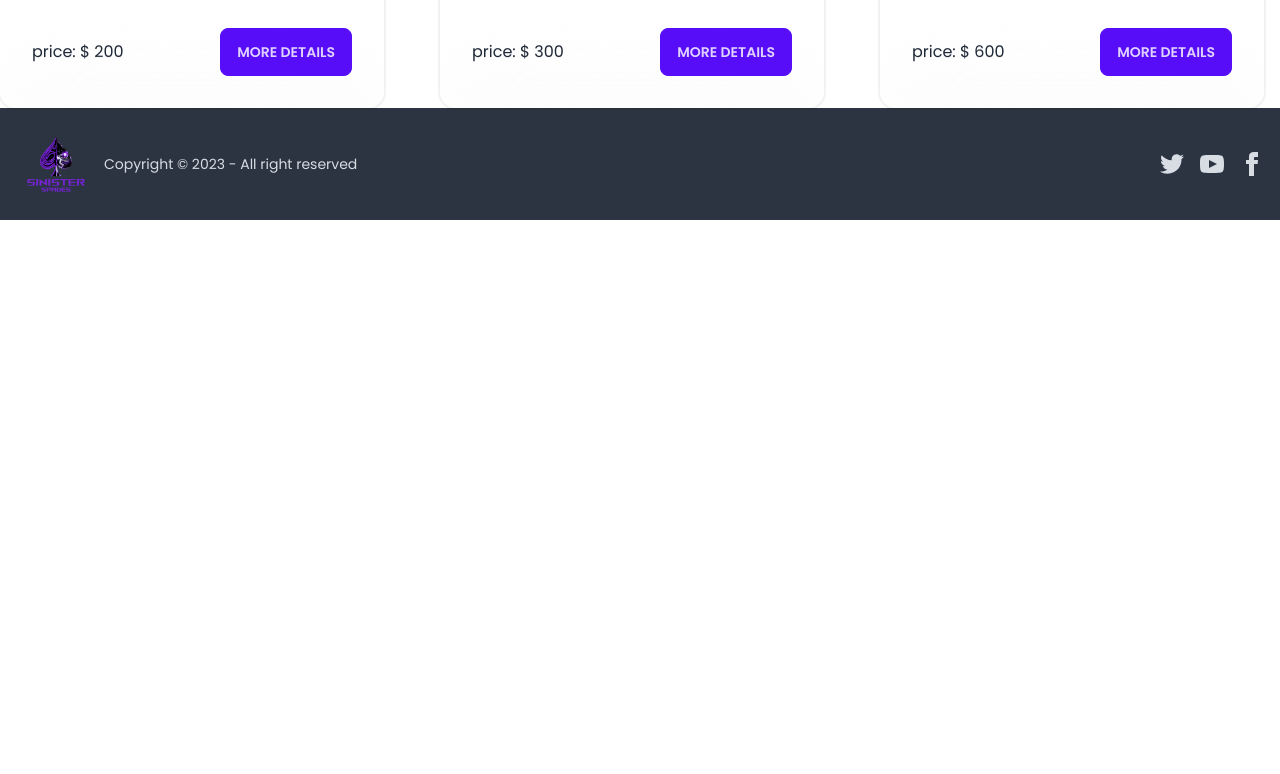
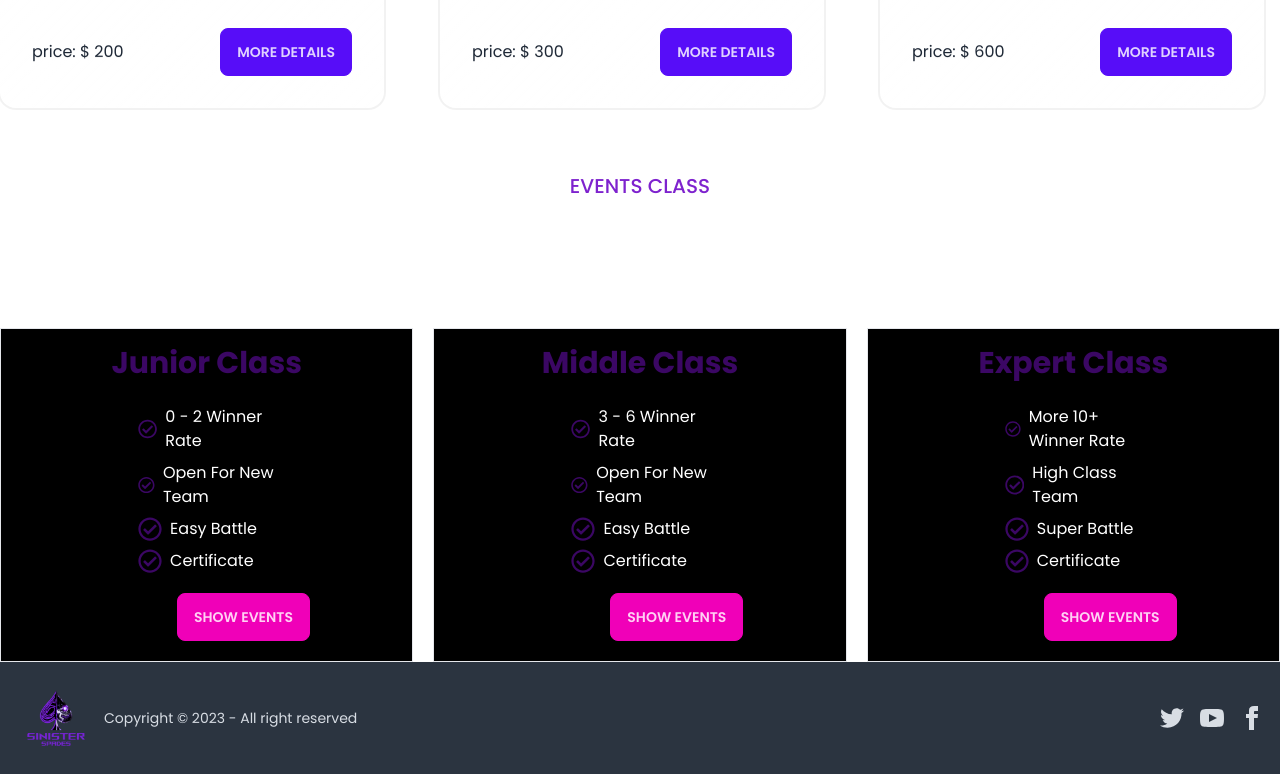
Before and after one commit to MohammedNawazMynulIslam/Event-Management-client-Sininster-Spades-, a React (Vite) app in the folder event-management/: page / in a window 1280 px wide. Shown: the part 2176-2950 px from the top of the page. Before the commit the page ends 2396 px from the top, so only its background shows below. Built offline with nearby package versions, Linux system fonts and the light colour scheme.

Commit message:
added event class section

```diff
--- /dev/null
+++ b/event-management/src/components/pages/Home/EventClass.jsx
@@ -0,0 +1,102 @@
+import { FaRegCheckCircle } from "react-icons/fa";
+const EventClass = () => {
+  return (
+    <div className="mt-16 container mx-auto">
+      <h2 className="text-xl text-purple-700 font-medium text-center">
+        EVENTS CLASS
+      </h2>
+      <p className="text-5xl font-bold my-10 text-center text-white">
+        Lets Join Your Team
+      </p>
+
+      <div className="grid grid-cols-1 md:grid-cols-2 lg:grid-cols-3 gap-5">
+        {/* junior */}
+        <div className="border bg-black hover:cursor-pointe">
+          <h2 className="text-center font-bold text-3xl p-4 text-purple-950">
+            Junior Class
+          </h2>
+          <ul className="w-1/3 mx-auto mb-5 text-white">
+            <li className="flex gap-2 items-center my-2">
+              {" "}
+              <FaRegCheckCircle className="text-purple-950 text-2xl"></FaRegCheckCircle>
+              0 - 2 Winner Rate
+            </li>
+            <li className="flex gap-2 items-center my-2">
+              {" "}
+              <FaRegCheckCircle className="text-purple-950 text-2xl"></FaRegCheckCircle>
+              Open For New Team
+            </li>
+            <li className="flex gap-2 items-center my-2">
+              <FaRegCheckCircle className="text-purple-950 text-2xl"></FaRegCheckCircle>{" "}
+              Easy Battle
+            </li>
+            <li className="flex gap-2 items-center my-2">
+              {" "}
+              <FaRegCheckCircle className="text-purple-950 text-2xl"></FaRegCheckCircle>
+              Certificate
+            </li>
+          </ul>
+          <button className="btn btn-secondary ml-44 mb-5">Show Events</button>
+        </div>
+        {/* junior */}
+        <div className="border bg-black hover:cursor-pointe">
+          <h2 className="text-center font-bold text-3xl p-4 text-purple-950">
+            Middle Class
+          </h2>
+          <ul className="w-1/3 mx-auto mb-5 text-white">
+            <li className="flex gap-2 items-center my-2">
+              {" "}
+              <FaRegCheckCircle className="text-purple-950 text-2xl"></FaRegCheckCircle>
+              3 - 6 Winner Rate
+            </li>
+            <li className="flex gap-2 items-center my-2">
+              {" "}
+              <FaRegCheckCircle className="text-purple-950 text-2xl"></FaRegCheckCircle>
+              Open For New Team
+            </li>
+            <li className="flex gap-2 items-center my-2">
+              <FaRegCheckCircle className="text-purple-950 text-2xl"></FaRegCheckCircle>{" "}
+              Easy Battle
+            </li>
+            <li className="flex gap-2 items-center my-2">
+              {" "}
+              <FaRegCheckCircle className="text-purple-950 text-2xl"></FaRegCheckCircle>
+              Certificate
+            </li>
+          </ul>
+          <button className="btn btn-secondary ml-44 mb-5">Show Events</button>
+        </div>
+        {/* junior */}
+        <div className="border bg-black hover:cursor-pointe">
+          <h2 className="text-center font-bold text-3xl p-4 text-purple-950">
+            Expert Class
+          </h2>
+          <ul className="w-1/3 mx-auto mb-5 text-white">
+            <li className="flex gap-2 items-center my-2">
+              {" "}
+              <FaRegCheckCircle className="text-purple-950 text-2xl"></FaRegCheckCircle>
+              More 10+ Winner Rate
+            </li>
+            <li className="flex gap-2 items-center my-2">
+              {" "}
+              <FaRegCheckCircle className="text-purple-950 text-2xl"></FaRegCheckCircle>
+              High Class Team
+            </li>
+            <li className="flex gap-2 items-center my-2">
+              <FaRegCheckCircle className="text-purple-950 text-2xl"></FaRegCheckCircle>{" "}
+              Super Battle
+            </li>
+            <li className="flex gap-2 items-center my-2">
+              {" "}
+              <FaRegCheckCircle className="text-purple-950 text-2xl"></FaRegCheckCircle>
+              Certificate
+            </li>
+          </ul>
+          <button className="btn btn-secondary ml-44 mb-5">Show Events</button>
+        </div>
+      </div>
+    </div>
+  );
+};
+
+export default EventClass;
--- a/event-management/src/components/pages/Home/Home.jsx
+++ b/event-management/src/components/pages/Home/Home.jsx
@@ -1,4 +1,5 @@
 import Banner from "../Banner/Banner";
+import EventClass from "./EventClass";
 import Footer from "./Footer";
 import Navbar from "./Navbar";
 import Services from "./Services";
@@ -9,6 +10,7 @@ const Home = () => {
       <Navbar></Navbar>
       <Banner></Banner>
       <Services></Services>
+      <EventClass></EventClass>
       <Footer></Footer>
     </div>
   );
```
